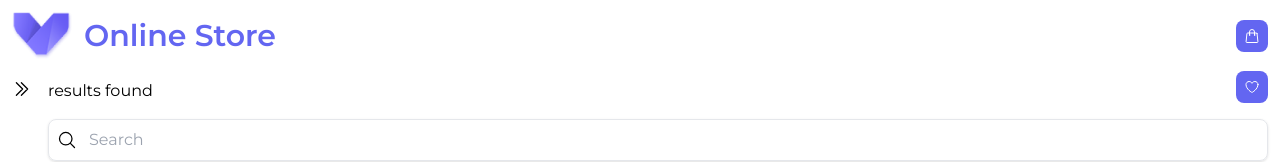
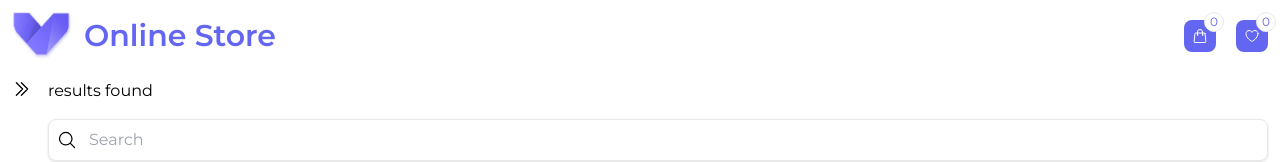
Before and after one commit to bxr5xrk/electronix-client, a React (Vite) app: page / in a window 1280 px wide. Shown: the top 162 px of the page. Built offline with nearby package versions, Linux system fonts and the light colour scheme; no server answers.

Commit message:
added better header and count between icon

```diff
--- a/src/layout/components/Header/index.tsx
+++ b/src/layout/components/Header/index.tsx
@@ -1,6 +1,45 @@
-import { ShoppingBagIcon } from '@heroicons/react/24/outline';
+import { HeartIcon, ShoppingBagIcon } from '@heroicons/react/24/outline';
 import { Link } from 'react-router-dom';
+import { useAppSelector } from '../../../app/store';
 import MainLogo from '../../../assets/logo.png';
+import { selectCart } from '../../../features/cart/cartSlice';
+import { selectWatchList } from '../../../features/watchList/watchListSlice';
+
+function WatchListLinkWithCount() {
+    const { watchListItems } = useAppSelector(selectWatchList);
+
+    return (
+        <div className="relative">
+            <Link
+                className="flex items-center justify-center rounded-lg bg-primary-500 p-2"
+                to="/watch-list"
+            >
+                <HeartIcon className="w-4 h-4 text-white" aria-hidden />
+            </Link>
+            <span className="absolute -top-2 -right-2 flex items-center justify-center text-primary-500 w-5 h-5 border text-xs bg-white p-2 rounded-full">
+                {watchListItems.length}
+            </span>
+        </div>
+    );
+}
+
+function CartLinkWithCount() {
+    const { cartItems } = useAppSelector(selectCart);
+
+    return (
+        <div className="relative">
+            <Link
+                className="flex items-center justify-center rounded-lg bg-primary-500 p-2"
+                to="/cart"
+            >
+                <ShoppingBagIcon className="w-4 h-4 text-white" aria-hidden />
+            </Link>
+            <span className="absolute -top-2 -right-2 flex items-center justify-center text-primary-500 w-5 h-5 border text-xs bg-white p-2 rounded-full">
+                {cartItems.length}
+            </span>
+        </div>
+    );
+}
 
 export default function Header() {
     return (
@@ -13,12 +52,11 @@ export default function Header() {
                 </h1>
             </Link>
 
-            <Link
-                className="flex items-center justify-center rounded-lg bg-primary-500 p-2"
-                to="/cart"
-            >
-                <ShoppingBagIcon className="w-4 h-4 text-white" aria-hidden />
-            </Link>
+            <div className="flex items-center gap-5">
+                <CartLinkWithCount />
+
+                <WatchListLinkWithCount />
+            </div>
         </header>
     );
 }
--- a/src/pages/MainPage/components/Header/index.tsx
+++ b/src/pages/MainPage/components/Header/index.tsx
@@ -28,15 +28,8 @@ function Header() {
     const totalItems = useMemo(() => data?.totalCount, [data]);
 
     return (
-        <div className="flex items-end justify-between w-full">
+        <div className="w-full pt-2">
             <p>{totalItems} results found</p>
-
-            <Link
-                className="flex items-center justify-center rounded-lg bg-primary-500 p-2"
-                to="/watch-list"
-            >
-                <HeartIcon className="w-4 h-4 text-white" aria-hidden />
-            </Link>
         </div>
     );
 }
```
